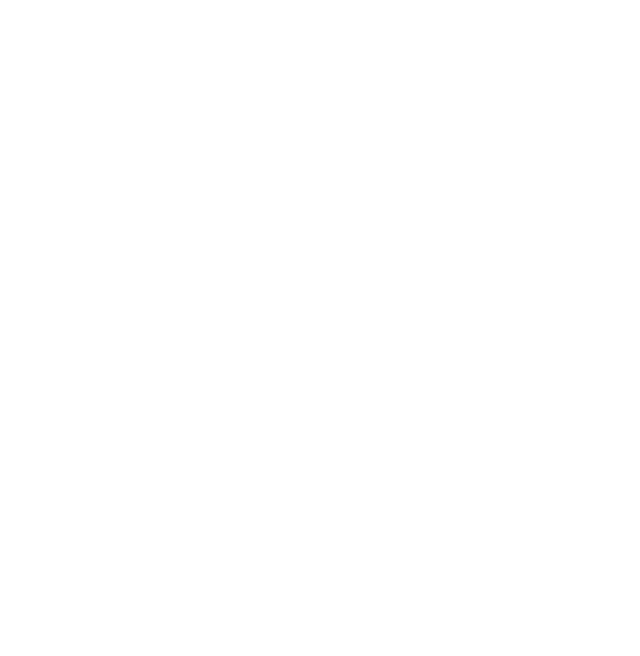
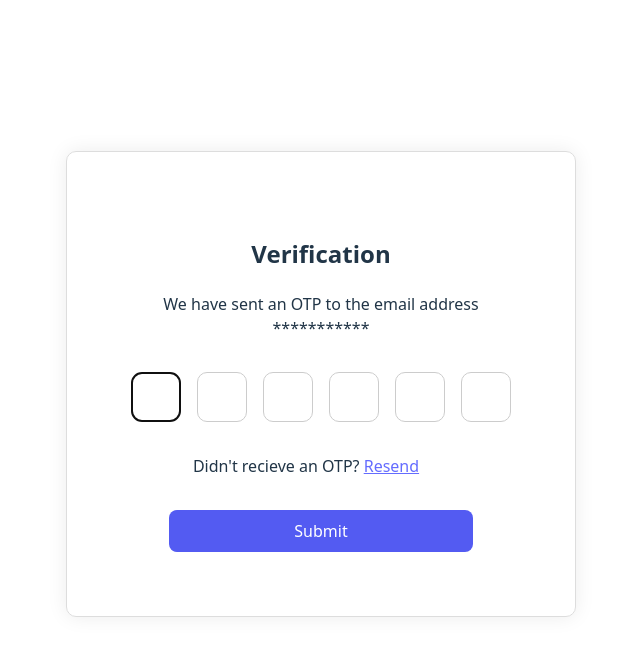
Before and after one commit to rahul0299/everything-sg, a React (Vite) app in the folder react-app/: page /verification in a window 1280 px wide. Before the commit this address had no page. Shown: the top 656 px of the page, without its empty margins (335-975 px from the left). Built offline with nearby package versions, Linux system fonts and the light colour scheme.

Commit message:
otp verification page

```diff
--- a/react-app/src/App.tsx
+++ b/react-app/src/App.tsx
@@ -9,6 +9,7 @@
 import {AttractionsPage} from "./pages/Attractions.tsx";
 import {DiningPage} from "./pages/Dining.tsx";
 import Layout from "./layouts/Layout.tsx";
+import OTPVerification from "./pages/auth/OTPVerification.tsx";
 
 function App() {
 
@@ -24,6 +25,7 @@
                       <Route path="events" element={<EventsPage />} />
                       <Route path="attractions" element={<AttractionsPage />} />
                       <Route path="dining" element={<DiningPage />} />
+                      <Route path="verification" element={<OTPVerification num_digits={6} />} />
                   </Route>
               </Routes>
           </BrowserRouter>
--- a/react-app/src/components/Carousel/Carousel.tsx
+++ b/react-app/src/components/Carousel/Carousel.tsx
@@ -4,6 +4,8 @@
 interface Props {
     items: Array<{item: number, bgcolor: string}>
 }
+
+// TODO: set up infinite scroll
 
 
 const Carousel = ({ items }: Props) => {
--- a/react-app/src/layouts/Layout.tsx
+++ b/react-app/src/layouts/Layout.tsx
@@ -5,7 +5,7 @@
 
 const Layout = () => {
     const location = useLocation();
-    const hiddenMenuPaths =["/login", "/signup"];
+    const hiddenMenuPaths =["/login", "/signup", "/verification"];
 
     useEffect(() => {
         console.log("Current location:", location.pathname);
--- a/react-app/src/pages/auth/Login.tsx
+++ b/react-app/src/pages/auth/Login.tsx
@@ -6,14 +6,20 @@
 const Login = () => {
     const navigate = useNavigate();
 
+    const handleSubmit = (formData) => {
+        console.log(formData.get("email"));
+        console.log(formData.get("password"));
+        navigate("/");
+    }
+
     return (
         <div className="auth-container">
             <div className="card">
                 <h2>Login</h2>
-                <form onSubmit={() => navigate("/")}>
-                    <input type="email" placeholder="Email" className="login-input" /><br /><br />
-                    <input type="password" placeholder="Password" className="login-input"/><br /><br />
-                    <button type="submit">Login</button>
+                <form action={handleSubmit} method="POST" className="auth-form">
+                    <input name="email" type="email" placeholder="Email" className="login-input" />
+                    <input name="password" type="password" placeholder="Password" className="login-input"/>
+                    <button type="submit" className="auth-form-button">Login</button>
                 </form>
                 <p>
                     Don't have an account? <Link to="/signup">Sign up</Link>
--- /dev/null
+++ b/react-app/src/pages/auth/OTPVerification.tsx
@@ -0,0 +1,90 @@
+import {useEffect, useRef, useState} from "react";
+import "./login.css"
+import {useNavigate} from "react-router";
+
+
+const OTPVerification = ({num_digits}: {num_digits: number}) => {
+
+    const navigate = useNavigate();
+    const [code, setCode] = useState(new Array<string>(num_digits).fill(""));
+    const codeRef = useRef<Array<HTMLInputElement>>(Array(num_digits).fill(null));
+
+    useEffect(() => {
+        codeRef.current[0]?.focus();
+    }, []);
+
+    const handleChange = (value: string, index: number) => {
+        if (codeRef.current[index].value.length > 1) {
+            return;
+        }
+
+        const newOtp = [...code];
+        newOtp[index] = value;
+        setCode(newOtp);
+
+        if(value && index < num_digits - 1){
+            codeRef.current[index + 1].focus()
+        }
+    }
+
+    const handleBackspace = (e: React.KeyboardEvent<HTMLInputElement>, index: number) => {
+        if (e.key === 'Backspace' && !code[index] && index > 0) {
+            codeRef.current[index - 1]?.focus();
+        }
+    };
+
+
+    const handlePaste = (e) => {
+        e.preventDefault();
+        const paste = e.clipboardData.getData("text");
+
+        if (!paste) return;
+
+        const newOtp = [...code];
+        for (let i = 0; i < Math.min(paste.length, code.length); i++) {
+            newOtp[i] = paste[i];
+            codeRef.current[i]?.focus();
+        }
+        setCode(newOtp);
+    };
+
+
+    const handleSubmit = (formData) => {
+        console.log(code.join(""));
+        navigate("/");
+    }
+
+
+    return (
+        <div className="auth-container">
+            <div className="card otp-form">
+                <h2>Verification</h2>
+                <p>We have sent an OTP to the email address ***********</p>
+                <form action={handleSubmit}>
+                        <div className="otp-input-container">
+                            {
+                                code.map((d, i) => (
+                                    <input
+                                        key={i}
+                                        className="otp-input"
+                                        value={d}
+                                        onChange={(e) => handleChange(e.target.value, i)}
+                                        onKeyDown={(e) => handleBackspace(e, i)}
+                                        ref={reference => codeRef.current[i] = reference as HTMLInputElement}
+                                        onPaste={handlePaste}
+                                    />
+                                ))
+                            }
+                        </div>
+                    <p style={{ marginBottom: "2rem" }}>
+                        Didn't recieve an OTP? <a href="" onClick={(e) => e.preventDefault()}><u>Resend</u></a>
+                    </p>
+                    <button type="submit" className="otp-submit">Submit</button>
+                </form>
+            </div>
+        </div>
+    )
+}
+
+
+export default OTPVerification
--- a/react-app/src/pages/auth/Signup.tsx
+++ b/react-app/src/pages/auth/Signup.tsx
@@ -1,16 +1,28 @@
-import {Link} from "react-router";
+import {Link, useNavigate} from "react-router";
 import "./login.css"
 
 const SignUp = () => {
+    const navigate = useNavigate();
+
+    const handleSubmit = (formData) => {
+        console.log(formData);
+        navigate("/verification");
+    }
+
     return (
         <div className="auth-container">
             <div className="card">
                 <h2>Sign Up</h2>
-                <form>
-                    <input type="text" placeholder="Name" required className="login-input" /><br /><br />
-                    <input type="email" placeholder="Email" required className="login-input" /><br /><br />
-                    <input type="password" placeholder="Password" required className="login-input" /><br /><br />
-                    <button type="submit">Create Account</button>
+                <form
+                    action={handleSubmit}
+                    className="auth-form">
+                    <div style={{ display: "flex", gap: "1rem"}}>
+                        <input name="firstname" type="text" placeholder="First Name" className="login-input" />
+                        <input name="lastname" type="text" placeholder="Last Name" className="login-input" />
+                    </div>
+                    <input name="email" type="email" placeholder="Email" className="login-input" />
+                    <input name="password" type="password" placeholder="Password" className="login-input" />
+                    <button type="submit" className="auth-form-button">Create Account</button>
                 </form>
                 <p>
                     Already have an account? <Link to="/login">Login</Link>
--- a/react-app/src/pages/auth/login.css
+++ b/react-app/src/pages/auth/login.css
@@ -4,6 +4,12 @@
     display: flex;
     align-items: center;
     justify-content: center;
+}
+
+.auth-form {
+    display: flex;
+    flex-direction: column;
+    gap: 1rem;
 }
 
 .card {
@@ -16,7 +22,73 @@
 .login-input {
     border-radius: 10px;
     padding: 1rem;
-    width: 200px;
+    /*width: 200px;*/
     position: relative;
     border: 1px solid #ccc;
 }
+
+.otp-form {
+    display: flex;
+    flex-direction: column;
+    justify-content: center;
+    align-items: center;
+}
+
+.otp-input-container {
+    display: flex;
+    align-items: center;
+    gap: 1rem;
+    margin: 2rem auto;
+}
+
+.otp-input {
+    border-radius: 10px;
+    padding: 1rem;
+    width: 1rem;
+    height: 1rem;
+    position: relative;
+    border: 1px solid #ccc;
+    font-size: 1.2rem;
+    font-weight: bold;
+    text-align: center;
+}
+
+/* Chrome, Safari, Edge, Opera */
+input::-webkit-outer-spin-button,
+input::-webkit-inner-spin-button {
+    -webkit-appearance: none;
+    margin: 0;
+}
+
+/* Firefox */
+input[type=number] {
+    -moz-appearance: textfield;
+}
+
+.auth-form-button {
+    background-color: #535bf2;
+    color: white;
+    border: none;
+    padding: 10px;
+}
+
+
+.otp-submit {
+    width: 80%;
+    background-color: #535bf2;
+    color: white;
+    border: none;
+    padding: 10px;
+}
+
+.otp-submit:active {
+    width: 80%;
+    background-color: #747bff;
+    color: white;
+    border: none;
+}
+
+.otp-form p {
+    max-width: 350px;
+    margin: 0;
+}
```
